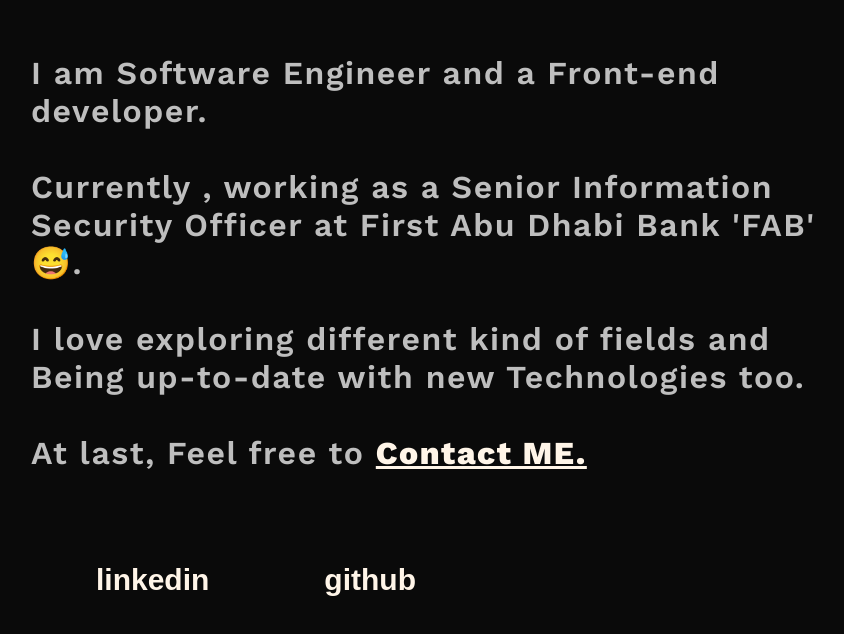
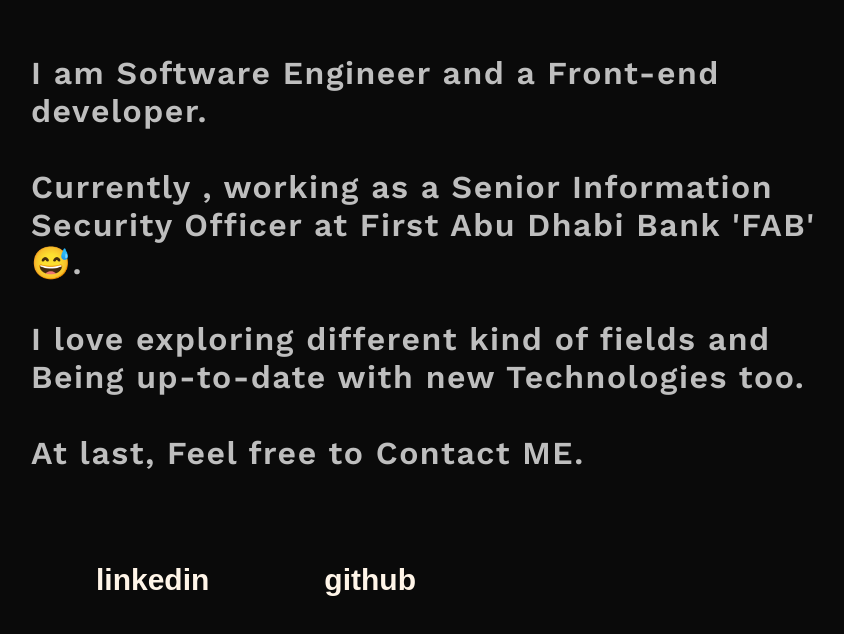
Before and after one commit to youssefyasser98/Portfolio, a React (Create React App) app: page / in a window 1280 px wide. Shown: the part 5559-6193 px from the top of the page, without its empty margins (97-941 px from the left). Built offline with nearby package versions, Linux system fonts and the light colour scheme; some icons are missing; a web font is replaced by a local one.

Commit message:
Update Info.js

```diff
--- a/src/data/Info.js
+++ b/src/data/Info.js
@@ -30,9 +30,9 @@ export const AboutInfo = () => {
         <br />
         <br />
         At last, Feel free to{" "}
-         <a style={style}>
+
           Contact ME.
-         </a>{" "}
+         {" "}
 
       </p>
     </>
```
